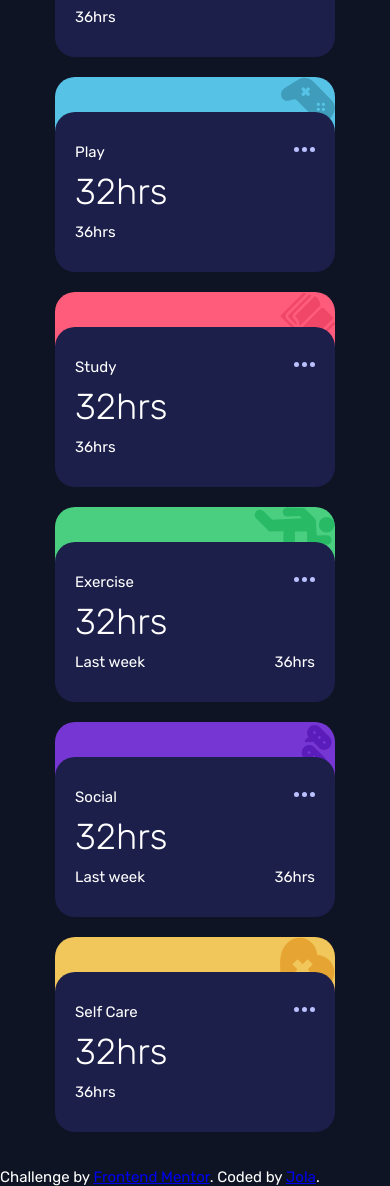
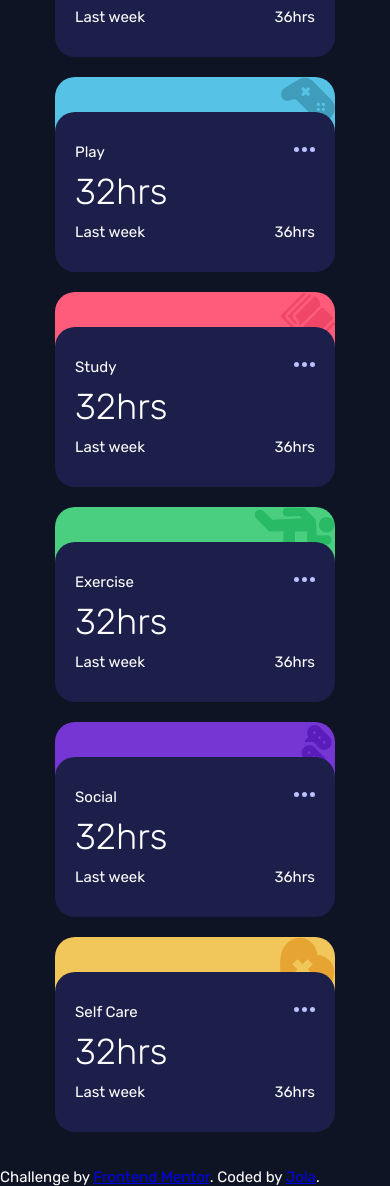
Before and after one commit to joannawalach1/time-tracking-dashboard-main, a plain HTML site: page index.html in a window 390 px wide. Shown: the part 587-1773 px from the top of the page. Drawn offline with Linux system fonts and the light colour scheme.

Commit message:
media queries upgrade

```diff
--- a/dist/readjson.js
+++ b/dist/readjson.js
@@ -2,7 +2,7 @@ const linkDaily = document.getElementById("paradaily");
 const linkWeekly = document.getElementById("paraweekly");
 const linkMonthly = document.getElementById("paramonthly");
 const hours = document.getElementsByClassName("print-data");
-const dynamicText = document.getElementById("textbox");
+const dynamicText = document.getElementsByClassName("boxtext");
 const lastWeek = document.getElementsByClassName("lastweek");
 
 linkDaily.addEventListener("click", function getDailyDates() {
@@ -12,7 +12,7 @@ linkDaily.addEventListener("click", function getDailyDates() {
                 return response.json()
             })
             .then((data) => {
-                dynamicText.textContent = "yesterday";
+                dynamicText[i].textContent = "yesterday";
                 hours[i].textContent = data[i].timeframes.daily.current + ' hrs';
                 lastWeek[i].textContent = data[i].timeframes.daily.previous + ' hrs';
             })
@@ -30,7 +30,7 @@ linkWeekly.addEventListener("click", function getWeeklyDates() {
                 return response.json()
             })
             .then((data) => {
-                dynamicText.textContent = "last week";
+                dynamicText[i].textContent = "last week";
                 hours[i].textContent = data[i].timeframes.weekly.current + ' hrs';
                 lastWeek[i].textContent = data[i].timeframes.weekly.previous + ' hrs';
             })
@@ -48,7 +48,7 @@ linkMonthly.addEventListener("click", function getMonthlyDates() {
                 return response.json()
             })
             .then((data) => {
-                dynamicText.textContent = "last month";
+                dynamicText[i].textContent = "last month";
                 hours[i].textContent = data[i].timeframes.monthly.current + ' hrs';
                 lastWeek[i].textContent = data[i].timeframes.monthly.previous + ' hrs';
             })
--- a/index.html
+++ b/index.html
@@ -15,7 +15,7 @@
     <title>Frontend Mentor | Time tracking dashboard</title>
   </head>
   <body>
-      <div class="wrapper">
+      <article class="wrapper">
         <div class="wrapper__menu">
           <div class="wrapper__menu--top">
             <img class="photo" src="images/image-jeremy.png" alt="photo" />
@@ -40,7 +40,7 @@
                   <h2 class="print-data">32hrs</h2>
                 </div>
                 <div class="card__bottom--thirdline">
-                  <p class="boxtext>Last week </p>
+                  <p class="boxtext">Last week </p>
                   <p class="lastweek">36hrs</p>
                 </div>
             </div>
@@ -56,7 +56,7 @@
                 <h2 class="print-data">32hrs</h2>
               </div>
               <div class="card__bottom--thirdline">
-                <p class="boxtext>Last week </p>
+                <p class="boxtext">Last week </p>
                   <p class="lastweek">36hrs</p>
               </div>
             </div>
@@ -72,7 +72,7 @@
                 <h2 class="print-data">32hrs</h2>
               </div>
               <div class="card__bottom--thirdline">
-                <p class="boxtext>Last week </p>
+                <p class="boxtext">Last week </p>
                   <p class="lastweek">36hrs</p>
               </div>
           </div>
@@ -120,15 +120,14 @@
                 <h2 class="print-data">32hrs</h2>
               </div>
               <div class="card__bottom--thirdline">
-                <p class="boxtext>Last week </p>
+                <p class="boxtext">Last week </p>
                   <p class="lastweek">36hrs</p>
               </div>
           </div>
           </div>
         </div>
         </div>
-      </div>
-    </div>
+      </article>
     <br><br>
     <div class="attribution">
       Challenge by
--- a/scss/main.scss
+++ b/scss/main.scss
@@ -26,6 +26,7 @@ body {
 
 .wrapper {
   display: flex;
+  flex-direction: row;
   margin-top: 10%;
   align-content: center;
 }
@@ -172,7 +173,6 @@ body {
         width: 280px;
         margin-bottom: 20px;
         &--bottom {
-
             align-content: space-around;
         }
     }
@@ -192,7 +192,7 @@ body {
     }
 }
 
-@media screen and (min-width: 350px) {
+@media screen and (max-width: 600px) {
     .wrapper {
         display: flex;
         flex-direction: column;
```
Also changed, not shown: scss/main.css, scss/main.min.css, 2 other files.
